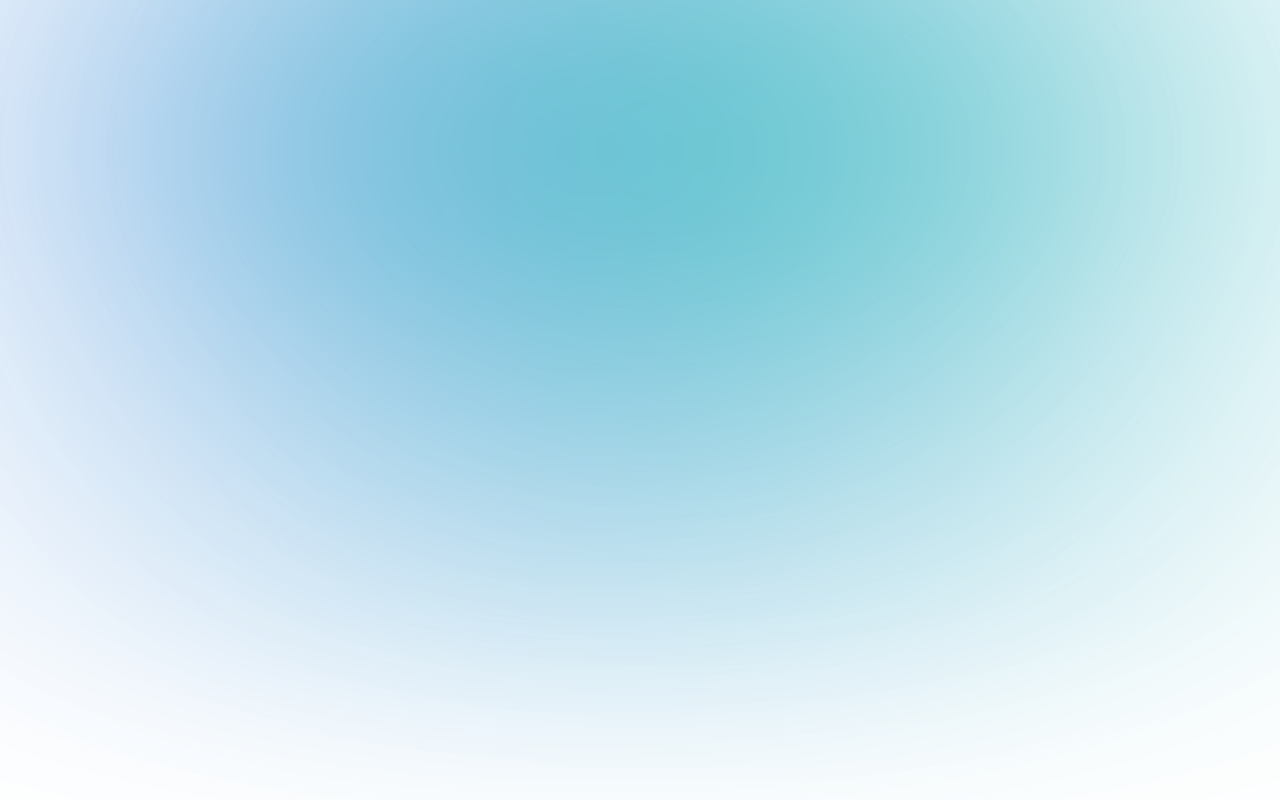
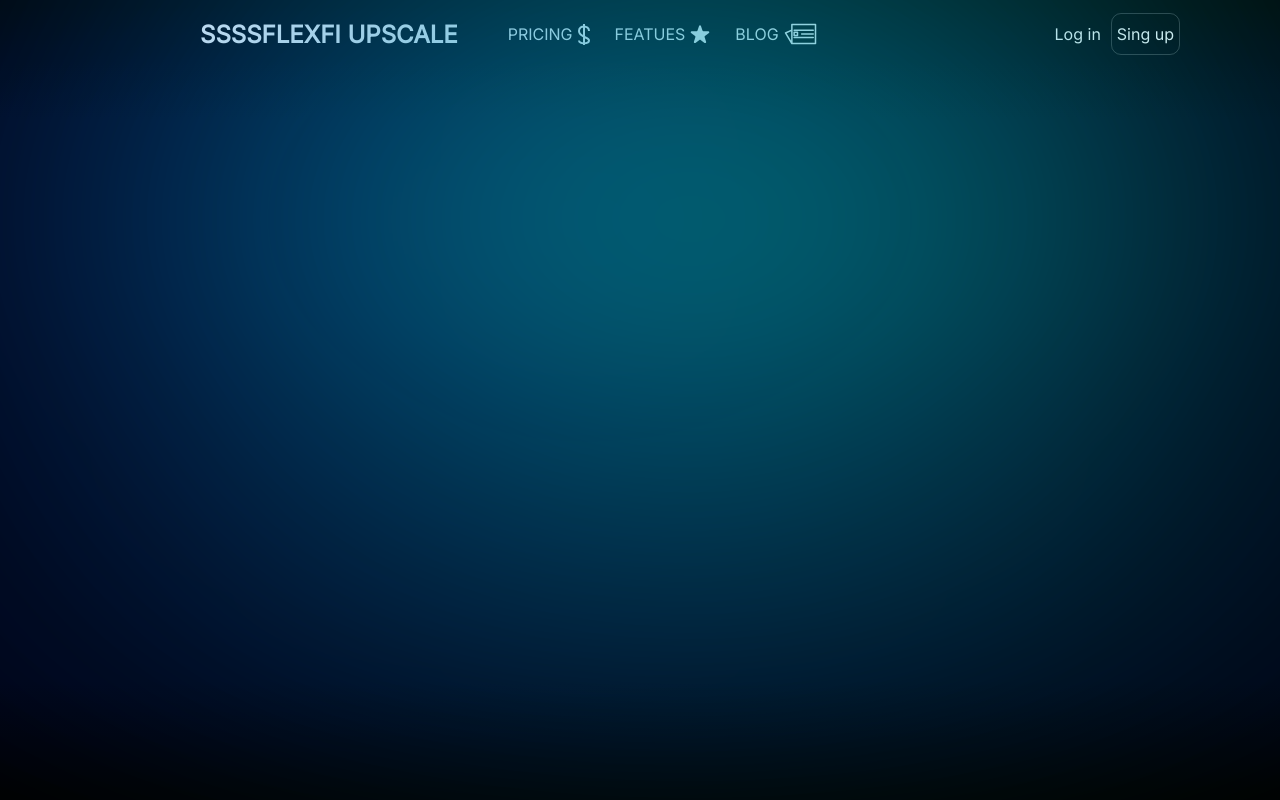
Before and after one commit to okuzmenko12/WebPhotoRedactor, a Vue app in the folder frontend/: page /login in a window 1280 px wide. Before the commit this address had no page. Built offline with nearby package versions, Linux system fonts and the light colour scheme.

Commit message:
Added more routes

```diff
--- a/frontend/public/Default.css
+++ b/frontend/public/Default.css
@@ -2,7 +2,7 @@ html,
 body {
     font-family: 'Inter';
     width: 100%;
-    height: auto;
+    height: 100%;
     margin: 0;
     padding: 0;
     box-sizing: border-box;
--- a/frontend/public/index.js
+++ b/frontend/public/index.js
@@ -1,13 +1,13 @@
 function createCircles() {
     const body = document.body;
 
-    const spacing = 400;
+    const spacing = 900;
     const position = '7%';
 
     const viewportHeight = window.innerHeight;
     const numCircles = Math.max(1, Math.floor(viewportHeight / spacing));
 
-    for (let i = 0; i < numCircles - 1; i++) {
+    for (let i = 0; i < numCircles; i++) {
         const div1 = document.createElement("div");
         const div2 = document.createElement("div");
 
--- a/frontend/src/App.vue
+++ b/frontend/src/App.vue
@@ -1,11 +1,11 @@
 <template>
-  <div id="app">
-    <router-view></router-view>
-  </div>
+    <router-view>
+    </router-view>
 </template>
 
 <script>
   export default {
+
   }
 </script>
 
--- /dev/null
+++ b/frontend/src/pages/BlogPage.vue
@@ -0,0 +1,18 @@
+<template>
+    <div>
+        <navbar-comp />
+    </div>
+</template>
+
+<script>
+    import NavbarComp from "@/components/NavbarComp.vue";
+    export default {
+        components: {
+            NavbarComp
+        }
+    }
+</script>
+
+<style>
+
+</style>
--- /dev/null
+++ b/frontend/src/pages/FeaturesPage.vue
@@ -0,0 +1,18 @@
+<template>
+    <div>
+        <navbar-comp />
+    </div>
+</template>
+
+<script>
+    import NavbarComp from "@/components/NavbarComp.vue";
+    export default {
+        components: {
+            NavbarComp
+        }
+    }
+</script>
+
+<style>
+
+</style>
--- a/frontend/src/pages/MainPage.vue
+++ b/frontend/src/pages/MainPage.vue
@@ -1,32 +1,18 @@
 <template>
-    <div>
-        <navbar-comp />
-        <div class="tarrifs-row">
-            <card Upcount="100" BgRemcount="100" JPEGcount="100" name="Starter plan" price="12$" time="month"/>
-            <card Upcount="300" BgRemcount="300" JPEGcount="300" name="Smart plan" price="30$" time="3 monthes"/>
-            <card Upcount="600" BgRemcount="600" JPEGcount="600" name="Pro plan" price="50$" time="6 monthes"/>
-            <card Upcount="1000" BgRemcount="1000" JPEGcount="1000" name="Fancy plan" price="90$" time="year"/>
-        </div>
-    </div>
+  <div>
+      <navbar-comp />
+  </div>
 </template>
 
 <script>
   import NavbarComp from "@/components/NavbarComp.vue";
-  import Card from "@/components/UI/TarrifCard.vue";
   export default {
-    components: {
-      NavbarComp,
-      Card
-    }
+      components: {
+          NavbarComp
+      }
   }
 </script>
 
 <style>
-.tarrifs-row {
-    width: 100%;
-    display: flex;
-    justify-content: center;
-    align-items: center;
-    gap: 40px;
-}
+
 </style>
--- /dev/null
+++ b/frontend/src/pages/PricingPage.vue
@@ -0,0 +1,32 @@
+<template>
+    <div>
+        <navbar-comp />
+        <div class="tarrifs-row">
+            <card Upcount="100" BgRemcount="100" JPEGcount="100" name="Starter plan" price="12$" time="month"/>
+            <card Upcount="300" BgRemcount="300" JPEGcount="300" name="Smart plan" price="30$" time="3 monthes"/>
+            <card Upcount="600" BgRemcount="600" JPEGcount="600" name="Pro plan" price="50$" time="6 monthes"/>
+            <card Upcount="1000" BgRemcount="1000" JPEGcount="1000" name="Fancy plan" price="90$" time="year"/>
+        </div>
+    </div>
+</template>
+
+<script>
+  import Card from "@/components/UI/TarrifCard.vue";
+  import NavbarComp from "@/components/NavbarComp.vue";
+  export default {
+    components: {
+      Card,
+      NavbarComp
+    }
+  }
+</script>
+
+<style>
+.tarrifs-row {
+    width: 100%;
+    display: flex;
+    justify-content: center;
+    align-items: center;
+    gap: 40px;
+}
+</style>
--- a/frontend/src/router/router.js
+++ b/frontend/src/router/router.js
@@ -1,5 +1,9 @@
 import { createRouter, createWebHistory } from 'vue-router'
+
 import MainPage from "@/pages/MainPage"
+import PricingPage from "@/pages/PricingPage"
+import BlogPage from "@/pages/BlogPage"
+import FeaturesPage from "@/pages/FeaturesPage"
 
 const routes = [
     {
@@ -9,20 +13,27 @@ const routes = [
     },
     {
         path: '/pricing',
-        alias: '/',
         name: 'Pricing',
+        component: PricingPage
+    },
+    {
+        path: '/features',
+        name: 'Features',
+        component: FeaturesPage
+    },
+    {
+        path: '/blog',
+        name: 'Blog',
+        component: BlogPage
+    },
+    {
+        path: '/login',
+        name: 'Log in',
         component: MainPage
     },
     {
-        path: '/features',
-        alias: '/',
-        name: 'Features',
-        component: MainPage
-    },
-    {
-        path: '/blog',
-        alias: '/',
-        name: 'Blog',
+        path: '/singup',
+        name: 'Sing Up',
         component: MainPage
     },
 ]
```
Also changed, not shown: frontend/src/pages/LoginPage.vue (added, +18 -0 lines), frontend/src/pages/Singup.vue (added, +18 -0 lines).
